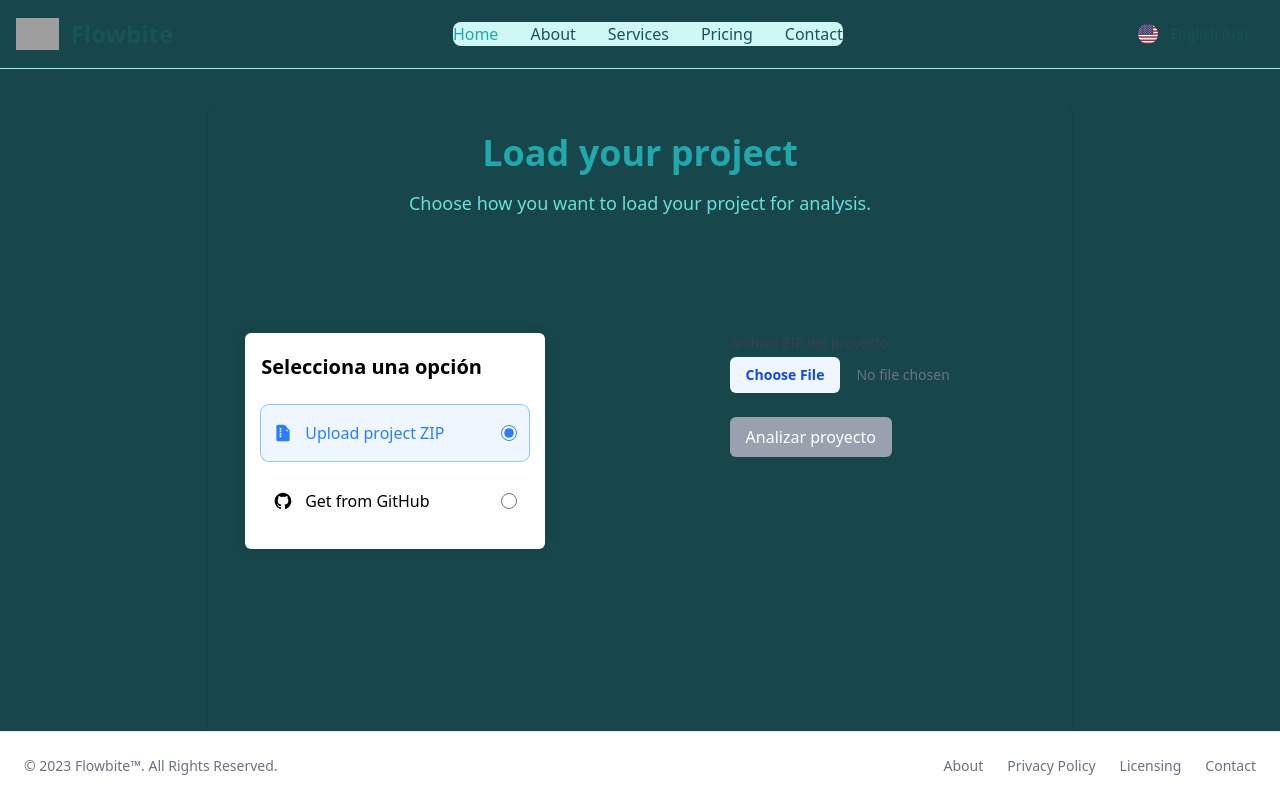
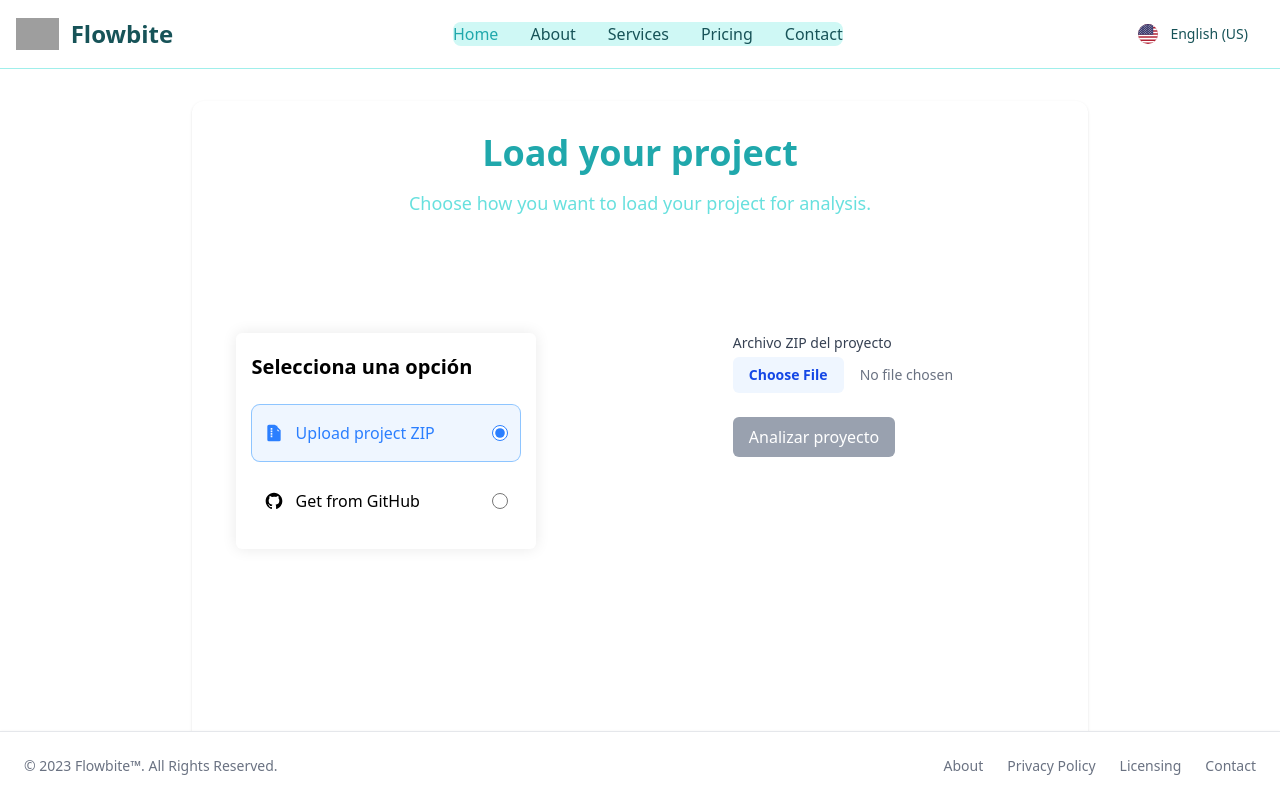
Before and after one commit to Opsord/architecture-evaluator-frontend, a React (Vite) app in the folder architecture-evaluator-frontend/: page /load in a window 1280 px wide. Built offline with nearby package versions, Linux system fonts and the light colour scheme; grey boxes are pictures that could not be loaded.

Commit message:
Colour fixes

```diff
--- a/architecture-evaluator-frontend/package.json
+++ b/architecture-evaluator-frontend/package.json
@@ -18,8 +18,7 @@
     "react": "^19.1.0",
     "react-chartjs-2": "^5.3.0",
     "react-dom": "^19.1.0",
-    "react-router-dom": "^7.6.1",
-    "tailwindcss": "^4.1.8"
+    "react-router-dom": "^7.6.1"
   },
   "devDependencies": {
     "@eslint/js": "^9.25.0",
@@ -33,6 +32,7 @@
     "eslint-plugin-react-refresh": "^0.4.19",
     "globals": "^16.0.0",
     "postcss": "^8.5.3",
+    "tailwindcss": "^4.1.8",
     "typescript": "~5.8.3",
     "typescript-eslint": "^8.30.1",
     "vite": "^6.3.5"
--- a/architecture-evaluator-frontend/src/components/Layout.tsx
+++ b/architecture-evaluator-frontend/src/components/Layout.tsx
@@ -4,21 +4,25 @@ import Footer from './Footer'
 
 type LayoutProps = {
     children: ReactNode
-    noContainer?: boolean
 }
 
-export default function Layout({ children, noContainer }: LayoutProps) {
+export default function Layout({ children }: LayoutProps) {
     return (
-        <div className="min-h-screen flex flex-col bg-background-dark">
-            <Navbar />
-            {noContainer ? (
-                <main className="flex-1">{children}</main>
-            ) : (
-                <main className="container max-w-4xl h-5/6 mx-auto px-4 py-8 flex-1">
+        <div className="min-h-screen flex flex-col">
+            {/* Navbar section */}
+            <div>
+                <Navbar />
+            </div>
+            {/* Main content section */}
+            <div className="flex turquoise-50">
+                <main className="container max-w-4xl h-5/6 mx-auto py-8">
                     {children}
                 </main>
-            )}
-            <Footer />
+            </div>
+            {/* Footer section */}
+            <div>
+                <Footer />
+            </div>
         </div>
     )
 }
--- a/architecture-evaluator-frontend/src/pages/Home/index.tsx
+++ b/architecture-evaluator-frontend/src/pages/Home/index.tsx
@@ -7,7 +7,7 @@ function Home() {
   const navigate = useNavigate();
 
   return (
-      <div className="grid grid-cols-5 grid-rows-6 gap-4 h-max rounded-xl shadow p-8 bg-background-dark">
+      <div className="grid grid-cols-5 grid-rows-6 gap-4 h-max rounded-xl shadow p-8">
         {/* Title */}
         <div className="col-span-5">
           <h1 className="text-4xl font-bold text-center text-primary">
--- a/architecture-evaluator-frontend/src/pages/ProjectLoad/components/GitHubForm.tsx
+++ b/architecture-evaluator-frontend/src/pages/ProjectLoad/components/GitHubForm.tsx
@@ -1,5 +1,6 @@
 import { useState } from 'react'
 import * as React from "react";
+import { analyzeGitHubRepo } from '../../../services/api'
 
 export default function GitHubForm() {
     const [repoUrl, setRepoUrl] = useState('')
@@ -11,8 +12,7 @@ export default function GitHubForm() {
 
         setIsLoading(true)
         try {
-            // Aquí iría la llamada a tu backend
-            // await analyzeGitHubRepo(repoUrl)
+            await analyzeGitHubRepo(repoUrl)
             alert('Repositorio en análisis!')
         } catch (error) {
             console.error('Error:', error)
@@ -26,11 +26,11 @@ export default function GitHubForm() {
         <form onSubmit={handleSubmit} className="space-y-6">
             <div>
                 <label className="block text-sm font-medium text-gray-700 mb-1">
-                    URL del repositorio GitHub
+                    URL of the GitHub repository
                 </label>
                 <input
                     type="url"
-                    placeholder="https://github.com/usuario/repositorio"
+                    placeholder="https://github.com/user/repository"
                     value={repoUrl}
                     onChange={(e) => setRepoUrl(e.target.value)}
                     className="w-full px-3 py-2 border border-gray-300 rounded-md"
@@ -46,7 +46,7 @@ export default function GitHubForm() {
                         : 'bg-blue-600 hover:bg-blue-700'
                 }`}
             >
-                {isLoading ? 'Procesando...' : 'Clonar y analizar'}
+                {isLoading ? 'Processing...' : 'Clone and Analyze'}
             </button>
         </form>
     )
--- a/architecture-evaluator-frontend/src/pages/ProjectLoad/index.tsx
+++ b/architecture-evaluator-frontend/src/pages/ProjectLoad/index.tsx
@@ -7,7 +7,7 @@ function ProjectLoad() {
     const [activeTab, setActiveTab] = useState<'zip' | 'github'>('zip')
 
     return (
-        <div className="grid grid-cols-5 grid-rows-6 gap-4 h-max rounded-xl shadow p-8 bg-background-dark">
+        <div className="grid grid-cols-5 grid-rows-6 gap-4 h-max rounded-xl shadow p-8">
             {/* Title */}
             <div className="col-span-5">
                 <h1 className="text-4xl font-bold text-center text-primary">
```
Also changed, not shown: 1 other file (tests, documents, lock files or other folders).
